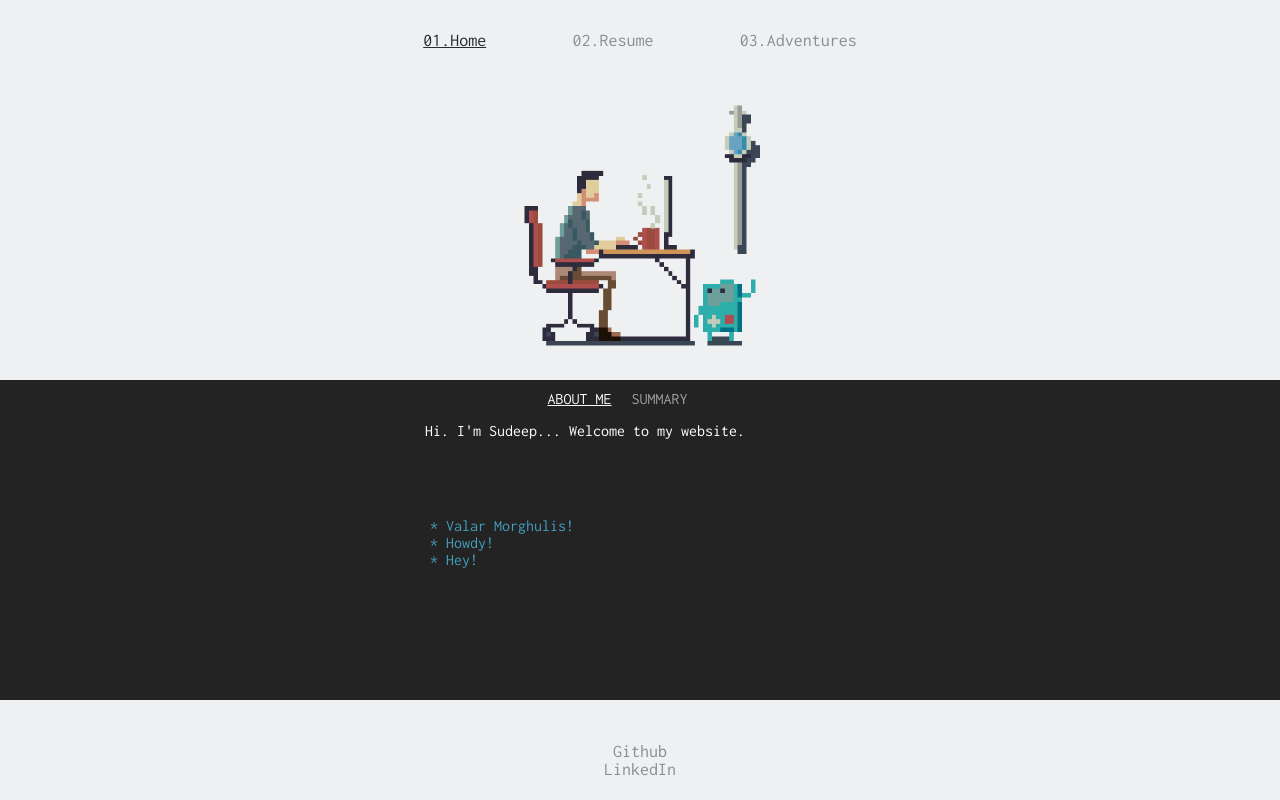
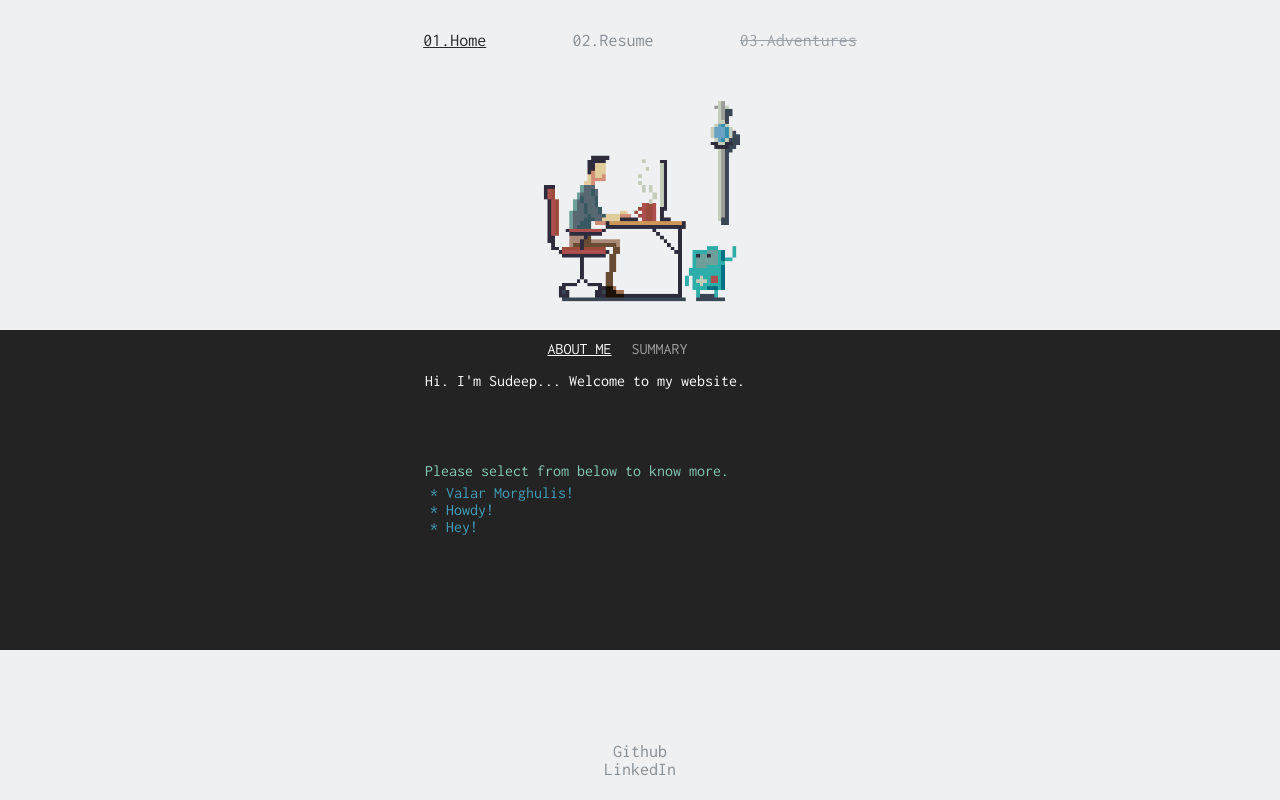
Before and after one commit to sudbasnet/sudbasnet.github.io, a React (Create React App) app: page / in a window 1280 px wide. Built offline with nearby package versions, Linux system fonts and the light colour scheme; the HTML template or start-up script is replaced by a standard one.

Commit message:
added pdf module and resume for download

```diff
--- /dev/null
+++ b/src/@types/pdf.d.ts
@@ -0,0 +1 @@
+declare module "*.pdf";
--- /dev/null
+++ b/src/components/Header/Header.css
@@ -0,0 +1,19 @@
+.wip-tooltip-container {
+    position: relative;
+    display: inline-block;
+}
+
+.wip-tooltip-container .wip-tooltip-text {
+    visibility: hidden;
+    background-color: None;
+    position: absolute;
+    z-index: 1;
+    width: 140px;
+    top: 100%;
+    left: 50%;
+    margin-left: -60px;
+   }
+
+   .wip-tooltip-container:hover .wip-tooltip-text {
+    visibility: visible;
+   }
--- a/src/components/Header/Header.tsx
+++ b/src/components/Header/Header.tsx
@@ -1,4 +1,5 @@
 import React from 'react';
+import './Header.css';
 import { NavLink, withRouter } from 'react-router-dom';
 
 
@@ -8,7 +9,9 @@ const Header: React.FC = props => {
             <ul className="nav-links">
                 <li><NavLink className="nav-link" activeClassName="active" exact to="/">01.Home</NavLink></li>
                 <li><NavLink className="nav-link" activeClassName="active" exact to="/resume">02.Resume</NavLink></li>
-                <li><NavLink className="nav-link" activeClassName="active" exact to="/adventures">03.Adventures</NavLink></li>
+                <li className="wip-tooltip-container"><NavLink className="nav-link disabled" exact to="/adventures">03.Adventures</NavLink>
+                    <span className="wip-tooltip-text"><span>Working On It 😓</span></span>
+                </li>
             </ul>
         </nav>
     </header>
--- a/src/components/Main/Home/Terminal/AboutMe/AboutMe.tsx
+++ b/src/components/Main/Home/Terminal/AboutMe/AboutMe.tsx
@@ -12,6 +12,7 @@ interface IAboutMeProps {
 const AboutMe: React.FC<IAboutMeProps> = (props) => (
     <div className="terminal-text">
         <Dialog dialog={props.dialog} />
+        <span className="static-text">Please select from below to know more.</span>
         <div>
             <ul className="question-list">
                 {props.questions.filter(q => q.id > 0).map(q =>
--- a/src/components/Main/Home/Terminal/Summary/Summary.tsx
+++ b/src/components/Main/Home/Terminal/Summary/Summary.tsx
@@ -1,7 +1,8 @@
 import React from 'react';
+import ResumePdf from "../../../../../assets/basnet.pdf";
 
-const Summary: React.FC = () => (
-    <div>
+const Summary: React.FC = () => {
+    return <div>
         <div className="key email">sudbasnet10@gmail.com <br /> ---------------------</div>
         <ul>
             <li className="summary-li"><span className="key">Name:</span> Sudeep Basnet</li>
@@ -12,10 +13,10 @@ const Summary: React.FC = () => (
             <li className="summary-li"><span className="key">2016/01 - 2019/09:</span> Grad. Research Assistant</li>
             <li className="summary-li"><span className="key">2012/07 - 2016/12:</span> Engineer - Software & Data</li>
             <li className="summary-li"><span className="key">Education:</span> M.S. in Computer Science (2019)</li>
-            <li className="summary-li"><span className="key">Resume:</span><a target="_blank" href=""
-                className="about-link">[Download]</a></li>
+            <li className="summary-li"><span className="key">Resume:</span><a target="_blank" rel="noreferrer" href={ResumePdf}
+            className="about-link" download="basnet-resume.pdf">[Download]</a></li>
         </ul>
     </div>
-);
+};
 
 export default Summary;
--- a/src/components/Main/Home/Terminal/Terminal.css
+++ b/src/components/Main/Home/Terminal/Terminal.css
@@ -132,3 +132,14 @@ button.tab-active{
     text-decoration: none;
     color: #E85858;
 }
+
+.question-box {
+    /* width: 540px;
+    height: 250px; */
+    /* font-family: Inconsolata; */
+    text-align: left;
+}
+
+.static-text{
+    color: #83C7B4
+}
--- a/src/components/Main/Resume/Resume.tsx
+++ b/src/components/Main/Resume/Resume.tsx
@@ -1,5 +1,6 @@
 import React from 'react';
 import './Resume.css';
+import ResumePdf from "../../../assets/basnet.pdf";
 
 const Resume: React.FC = () => {
     return <main className="main-resume">
@@ -88,7 +89,7 @@ const Resume: React.FC = () => {
             Systems Administration
         </p>
 
-        <form id='download' target="_blank" method="get" action="assets/basnet_sudeep_resume.pdf">
+        <form id='download' target="_blank" method="get" action={ResumePdf}>
             <button id='btn-download' type="submit">Download Resume</button>
         </form>
         </main>
--- a/src/index.css
+++ b/src/index.css
@@ -97,7 +97,7 @@ a.disabled {
 
 .main {
   display: grid;
-  grid-template-rows: minmax(100px, 300px) minmax(min-content, 40vh);
+  grid-template-rows: minmax(100px, 250px) minmax(min-content, 40vh);
   grid-template-areas:
   "game"
   "terminal-section";
```
Also changed, not shown: 2 other files (tests, documents, lock files or other folders).
